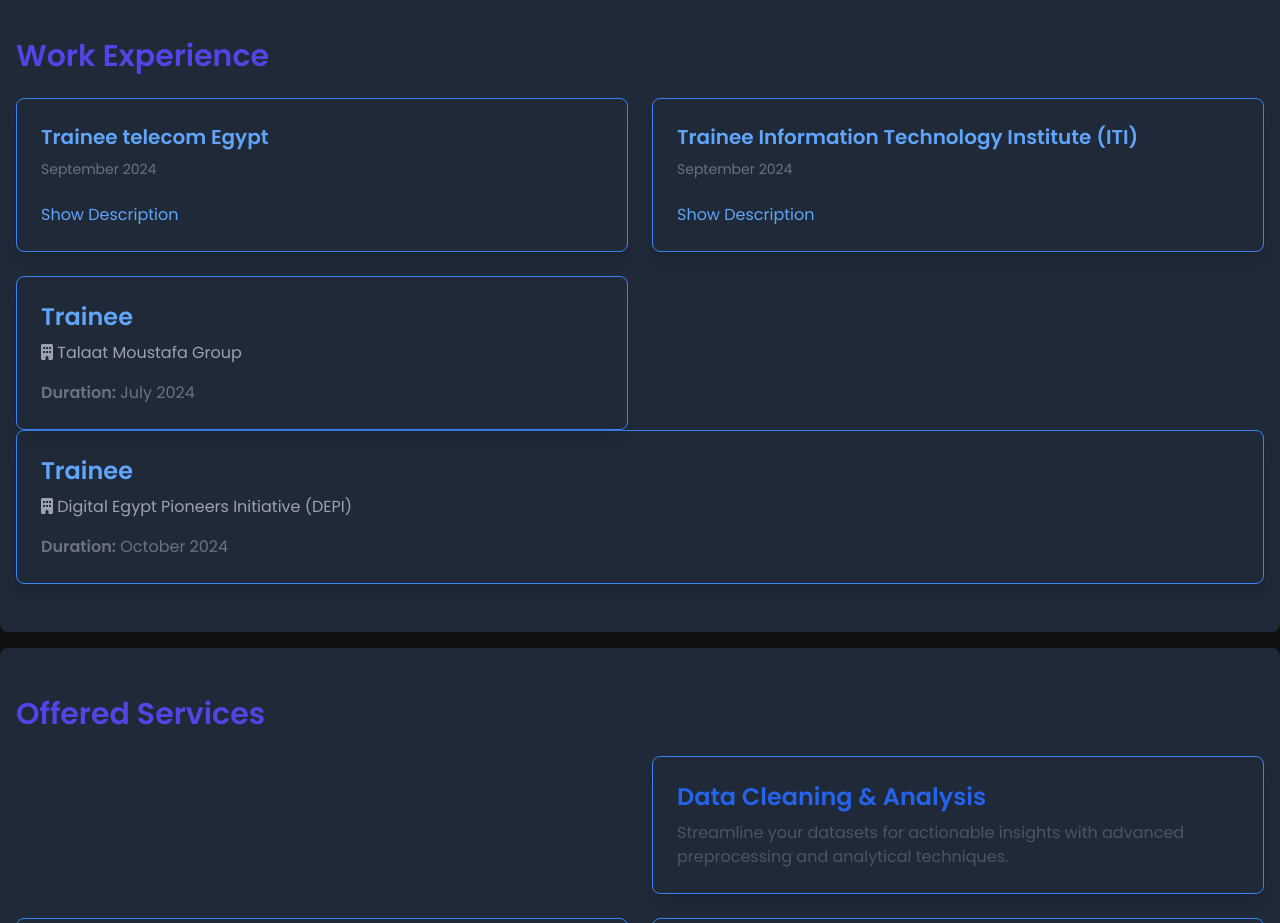
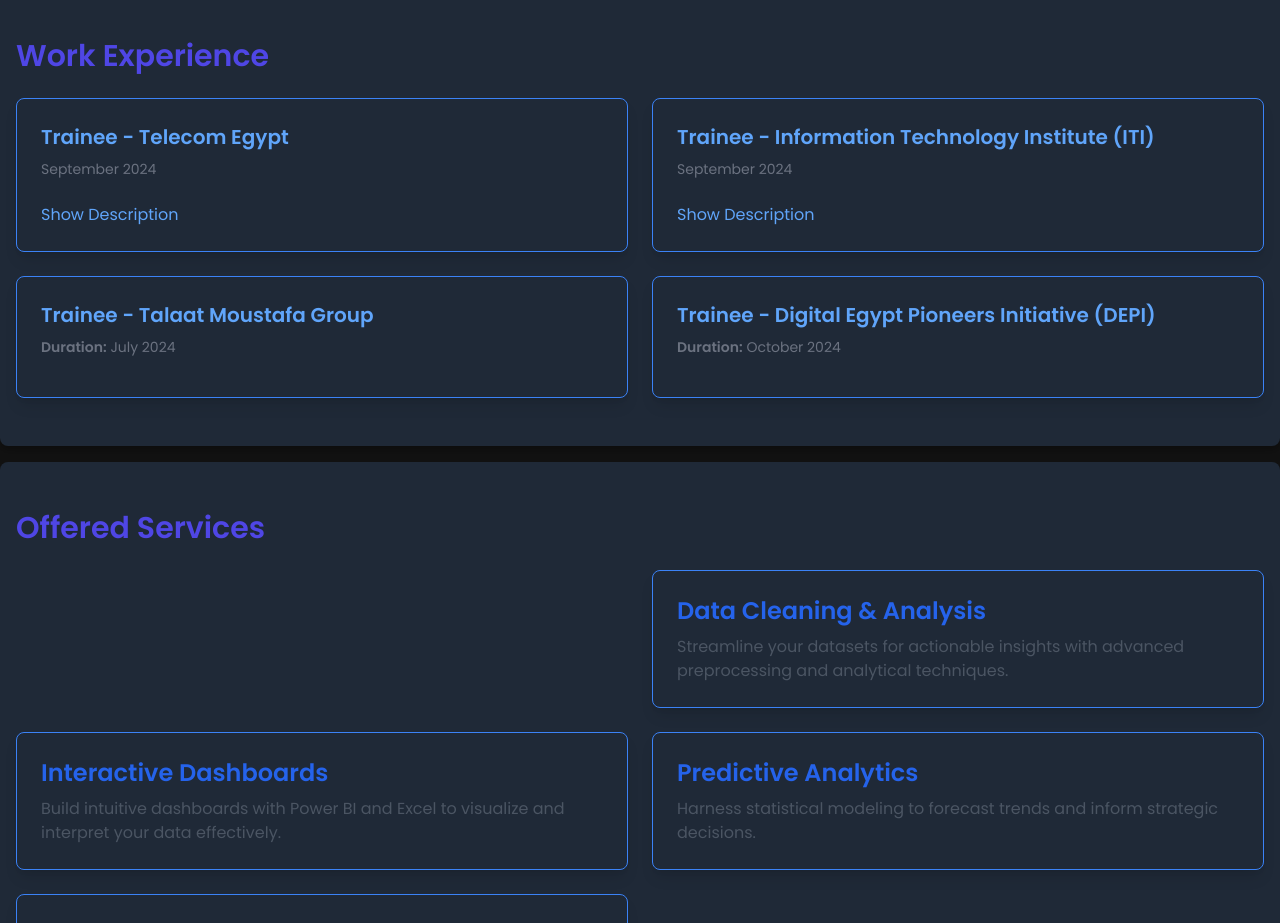
Before and after one commit to ganna6677/ganna6677.github.io, a plain HTML site: page index.html in a window 1280 px wide. Shown: the part 1980-2903 px from the top of the page. Drawn offline with nearby package versions, Linux system fonts and the light colour scheme.

Commit message:
Update index.html

```diff
--- a/index.html
+++ b/index.html
@@ -151,9 +151,10 @@
 <section id="work-experience" class="section">
     <h2 class="text-3xl font-semibold color-theme">Work Experience</h2>
     <div class="grid grid-cols-1 md:grid-cols-2 gap-6 mt-6">
+
         <!-- Experience 1 -->
         <div class="border border-blue-500 p-6 rounded-lg shadow-lg bg-gray-800 transition-all hover:shadow-xl">
-                <h3 class="text-xl font-bold text-blue-400 cursor-pointer" onclick="toggleDescription(11)">Trainee telecom Egypt</h3>
+            <h3 class="text-xl font-bold text-blue-400 cursor-pointer" onclick="toggleDescription(11)">Trainee - Telecom Egypt</h3>
             <p class="text-sm text-gray-500 mt-2 mb-4">September 2024</p>
             <div id="project-11" class="project-description transition-all opacity-0 max-h-0 overflow-hidden" aria-live="polite">
                 <p>This training equipped me with practical skills in Power BI, focusing on data visualization, analysis, and dashboard creation. I gained hands-on experience with Power Query for data transformation, built interactive reports. Additionally, the training provided an introduction to Big Data concepts. For my final project, I analyzed a dataset, transforming and visualizing the data using Power BI to extract key insights.</p>
@@ -163,7 +164,7 @@
 
         <!-- Experience 2 -->
         <div class="border border-blue-500 p-6 rounded-lg shadow-lg bg-gray-800 transition-all hover:shadow-xl">
-                <h3 class="text-xl font-bold text-blue-400 cursor-pointer" onclick="toggleDescription(12)">Trainee Information Technology Institute (ITI)</h3>
+            <h3 class="text-xl font-bold text-blue-400 cursor-pointer" onclick="toggleDescription(12)">Trainee - Information Technology Institute (ITI)</h3>
             <p class="text-sm text-gray-500 mt-2 mb-4">September 2024</p>
             <div id="project-12" class="project-description transition-all opacity-0 max-h-0 overflow-hidden" aria-live="polite">
                 <p>This training provided a solid foundation in data management, analysis, and visualization. I gained expertise in Data Warehousing and SQL Server, covering database fundamentals, advanced SQL queries, and data management. I learned to create robust reporting solutions with Microsoft SQL BI (SSRS, SSAS, SSIS), and deepened my statistical analysis skills with an Introduction to Statistics. Additionally, I mastered tools like Power BI, Tableau, and Excel for dynamic data visualization, building interactive dashboards, and presenting insights. This training equipped me with the skills to analyze and communicate complex data effectively, supporting data-driven decision-making.</p>
@@ -173,18 +174,16 @@
 
         <!-- Experience 3 -->
         <div class="border border-blue-500 p-6 rounded-lg shadow-lg bg-gray-800 transition-all hover:shadow-xl">
-                <h3 class="text-2xl font-bold text-blue-400">Trainee</h3>
-                <p class="text-gray-400 mt-2"><i class="fas fa-building"></i> Talaat Moustafa Group</p>
-                <p class="text-gray-500 mt-4"><strong>Duration:</strong> July 2024</p>
+            <h3 class="text-xl font-bold text-blue-400">Trainee - Talaat Moustafa Group</h3>
+            <p class="text-sm text-gray-500 mt-2 mb-4"><strong>Duration:</strong> July 2024</p>
         </div>
-        </div>
+
         <!-- Experience 4 -->
         <div class="border border-blue-500 p-6 rounded-lg shadow-lg bg-gray-800 transition-all hover:shadow-xl">
-                <h3 class="text-2xl font-bold text-blue-400">Trainee</h3>
-                <p class="text-gray-400 mt-2"><i class="fas fa-building"></i> Digital Egypt Pioneers Initiative (DEPI)</p>
-                <p class="text-gray-500 mt-4"><strong>Duration:</strong> October 2024 </p>
+            <h3 class="text-xl font-bold text-blue-400">Trainee - Digital Egypt Pioneers Initiative (DEPI)</h3>
+            <p class="text-sm text-gray-500 mt-2 mb-4"><strong>Duration:</strong> October 2024</p>
+        </div>
 
-            </div>
     </div>
 </section>
 
```
Lines whose indentation alone changed are shown as unchanged.
